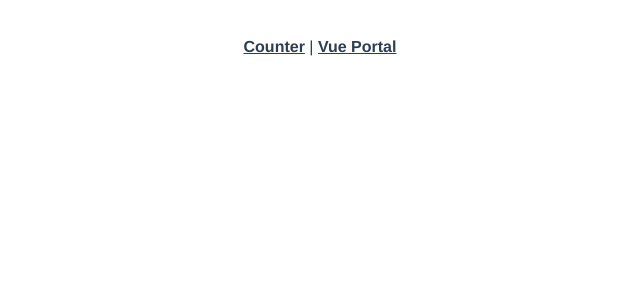
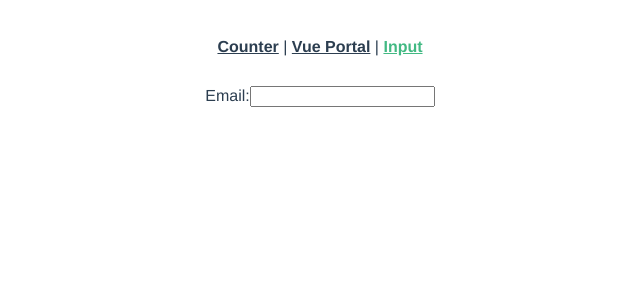
Before and after one commit to bmunoz89/vue3-playground, a Vue app: page /input in a window 1280 px wide. Shown: the top 300 px of the page, without its empty margins (320-960 px from the left). Built offline with nearby package versions, Linux system fonts and the light colour scheme.

Commit message:
add vue base input example

```diff
--- a/src/App.vue
+++ b/src/App.vue
@@ -1,7 +1,8 @@
 <template>
   <div id="nav">
     <router-link to="/counter">Counter</router-link> |
-    <router-link to="/vue-portal">Vue Portal</router-link>
+    <router-link to="/vue-portal">Vue Portal</router-link> |
+    <router-link to="/input">Input</router-link>
   </div>
   <router-view />
 </template>
--- /dev/null
+++ b/src/components/BaseInput.vue
@@ -0,0 +1,36 @@
+<template>
+  <label>{{ label }}</label>
+  <input
+    v-bind="{
+      ...$attrs,
+      onInput,
+    }"
+    :value="modelValue"
+  />
+</template>
+
+<script lang="ts">
+import { defineComponent } from 'vue'
+
+type $InputEvent = InputEvent & { target: HTMLInputElement }
+
+export default defineComponent({
+  props: {
+    modelValue: {
+      type: [String, Number],
+      default: '',
+    },
+    label: {
+      type: String,
+      default: null,
+    },
+  },
+  setup(_props, { emit }) {
+    const onInput = ($event: $InputEvent) => {
+      emit('update:modelValue', $event.target.value)
+    }
+
+    return { onInput }
+  },
+})
+</script>
--- a/src/router/index.ts
+++ b/src/router/index.ts
@@ -20,6 +20,15 @@ const routes: Array<RouteRecordRaw> = [
         '../views/VuePortal.vue'
       ),
   },
+  {
+    path: '/input',
+    name: 'Input',
+    component: () =>
+      import(
+        /* webpackChunkName: "input" */
+        '../views/Input.vue'
+      ),
+  },
 ]
 
 const router = createRouter({
--- /dev/null
+++ b/src/views/Input.vue
@@ -0,0 +1,25 @@
+<template>
+  <BaseInput v-model="email" label="Email:" type="email" @blur="email = 'blurrr@its.cold'" />
+  <pre>{{ email }}</pre>
+</template>
+
+<script lang="ts">
+import { defineComponent, ref } from 'vue'
+import BaseInput from '@/components/BaseInput.vue'
+
+export default defineComponent({
+  name: 'Input',
+  components: {
+    BaseInput,
+  },
+  setup() {
+    const email = ref('')
+
+    return {
+      email,
+    }
+  },
+})
+</script>
+
+<style lang="scss" scoped></style>
```
